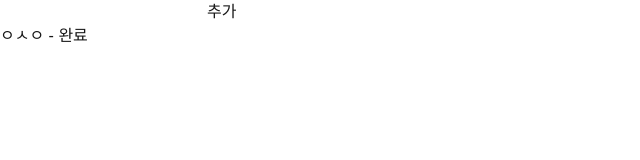
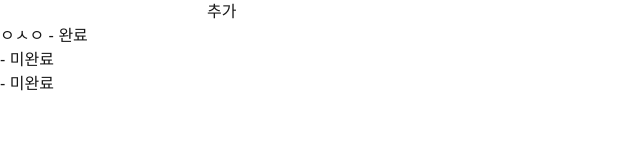
Before and after one commit to Jaeheeyu20240612/react-basic-6th-todo, a Next.js app: page / in a window 1280 px wide. Shown: the top 160 px of the page, without its empty margins (0-640 px from the left). Built offline with nearby package versions, Linux system fonts and the light colour scheme; data requests are answered from the project's data file.

Commit message:
add: Tanstack Query 서버 컴포넌트 세팅하기

```diff
--- a/db.json
+++ b/db.json
@@ -4,6 +4,16 @@
       "id": "494c",
       "text": "ㅇㅅㅇ",
       "completed": true
+    },
+    {
+      "id": "d446",
+      "title": "ㄹㅇㅁㄹㅇㄹㄴㅁㅇㄻㅇㄹ",
+      "completed": false
+    },
+    {
+      "id": "10a9",
+      "title": "ㅇㄻㄴㄹ",
+      "completed": false
     }
   ]
 }
--- a/src/app/api/todo-api.ts
+++ b/src/app/api/todo-api.ts
@@ -1,16 +1,17 @@
-import { json } from 'stream/consumers';
-import { todo } from '../types/todo-type';
+import { Todo } from '../types/todo-type';
 
-export const getTodos = async (): Promise<todo[]> => {
+export const getTodos = async (): Promise<Todo[]> => {
   const res = await fetch('http://localhost:4000/todos');
-  const data: todo[] = await res.json();
+  const data: Todo[] = await res.json();
   return data;
 };
 
-export const getTodo = async (id: string) => {
-  const res = await fetch(`http://localhost:4000/todos/${id}`);
-  const data: todo = await res.json();
-  return data;
+export const getTodoDetail = async (id: string) => {
+  const res = await fetch(`http://localhost:4000/todos/${id}`, {
+    cache: 'no-store',
+  });
+  const todo: Todo = await res.json();
+  return todo;
 };
 
 // Todo추가
@@ -25,4 +26,7 @@ export const addTodo = async (title: string) => {
       completed: false,
     }),
   });
+
+  const todo: Todo = await res.json();
+  return todo;
 };
--- a/src/app/detail/[id]/page.tsx
+++ b/src/app/detail/[id]/page.tsx
@@ -1,5 +1,9 @@
-import { getTodo } from '@/app/api/todo-api';
-import { todo } from '@/app/types/todo-type';
+import { getTodoDetail } from '@/app/api/todo-api';
+import {
+  dehydrate,
+  HydrationBoundary,
+  QueryClient,
+} from '@tanstack/react-query';
 
 type TodoProps = {
   params: {
@@ -8,9 +12,17 @@ type TodoProps = {
 };
 const TodoDetailPage = async ({ params }: TodoProps) => {
   const { id } = params;
+  const queryClient = new QueryClient();
 
-  const data = await getTodo(id);
-  return <div>{id} </div>;
+  await queryClient.prefetchInfiniteQuery({
+    queryKey: ['todos'],
+    queryFn: getTodoDetail(id),
+  });
+
+  return (
+    <HydrationBoundary state={dehydrate(queryClient)}>
+      <div>TodoDetailPage</div>
+    </HydrationBoundary>
+  );
 };
-
 export default TodoDetailPage;
--- a/src/app/page.tsx
+++ b/src/app/page.tsx
@@ -1,12 +1,20 @@
+import {
+  dehydrate,
+  HydrationBoundary,
+  QueryClient,
+} from '@tanstack/react-query';
 import TodoForm from './components/TodoForm';
 import TodoList from './components/TodoList';
 
 const RootPage = async () => {
+  const queryClient = new QueryClient();
   return (
-    <div>
-      <TodoForm />
-      <TodoList />
-    </div>
+    <HydrationBoundary state={dehydrate(queryClient)}>
+      <main>
+        <TodoForm />
+        <TodoList />
+      </main>
+    </HydrationBoundary>
   );
 };
 export default RootPage;
--- a/src/app/types/todo-type.ts
+++ b/src/app/types/todo-type.ts
@@ -1,4 +1,4 @@
-export interface todo {
+export interface Todo {
   id: string;
   title: string;
   completed: boolean;
```
